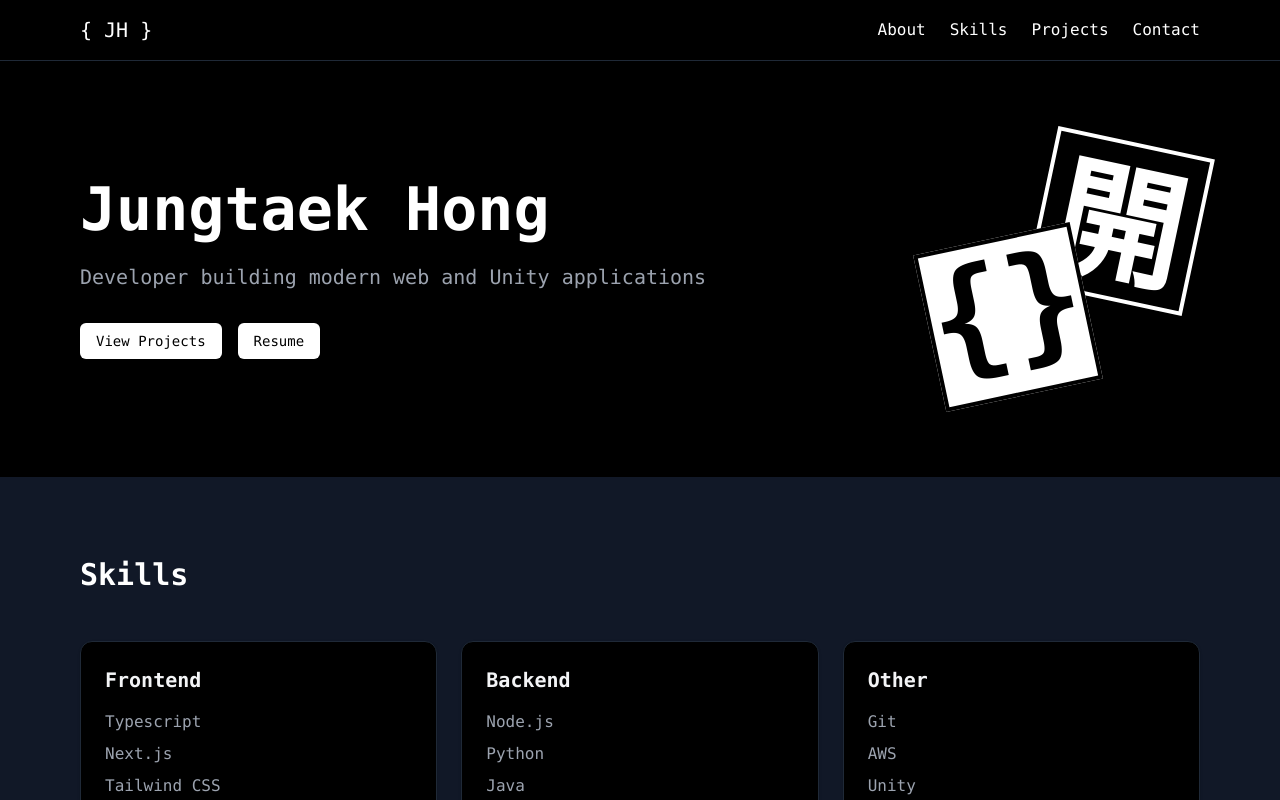
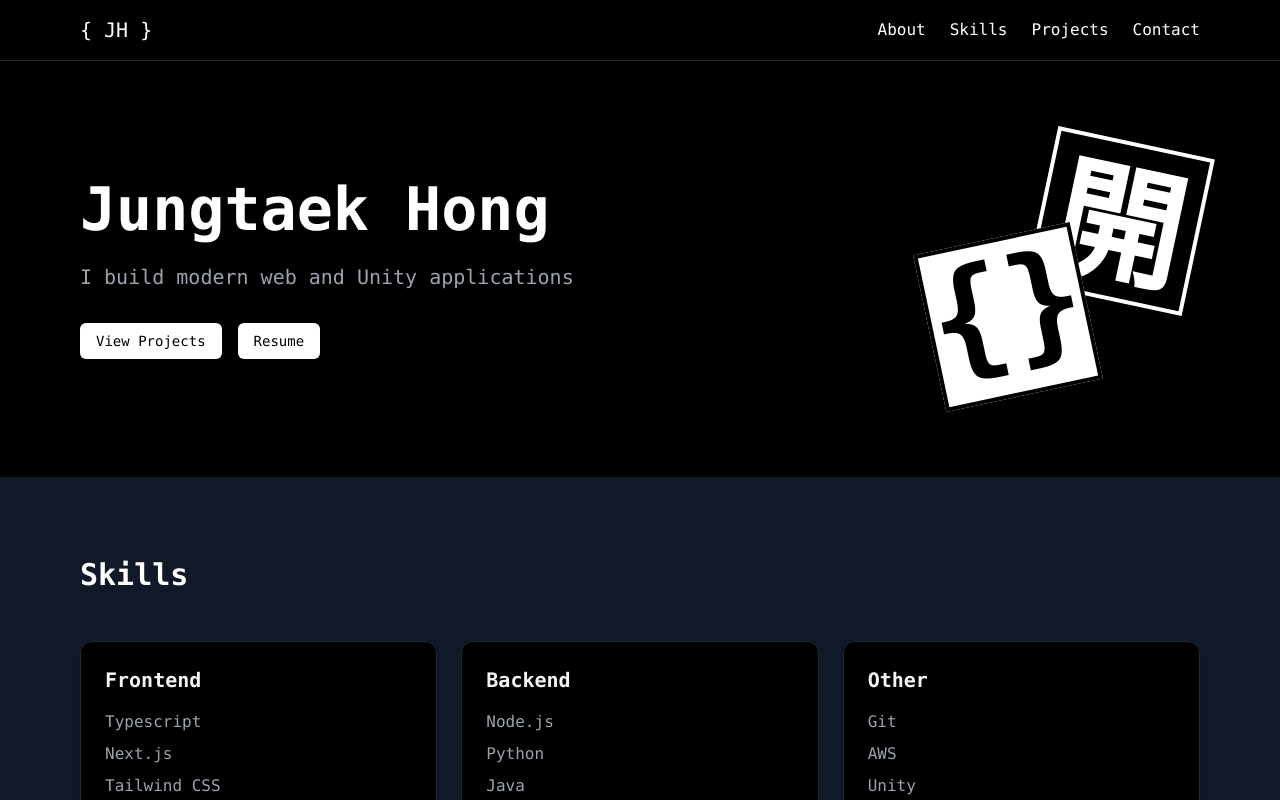
Before and after one commit to Myshro/portfolio-site, a Next.js app: page / in a window 1280 px wide. Shown: the top 800 px of the page. Built offline with nearby package versions, Linux system fonts and the light colour scheme.

Commit message:
change hero text slightly

```diff
--- a/components/page.tsx
+++ b/components/page.tsx
@@ -29,7 +29,7 @@ export default function Portfolio() {
             Jungtaek Hong
           </h1>
           <p className="text-gray-400 text-xl mb-8">
-            Developer building modern web and Unity applications
+            I build modern web and Unity applications
           </p>
           <div className="flex gap-4">
             <Button className="bg-white text-black hover:bg-gray-200" onClick={() => {
```
